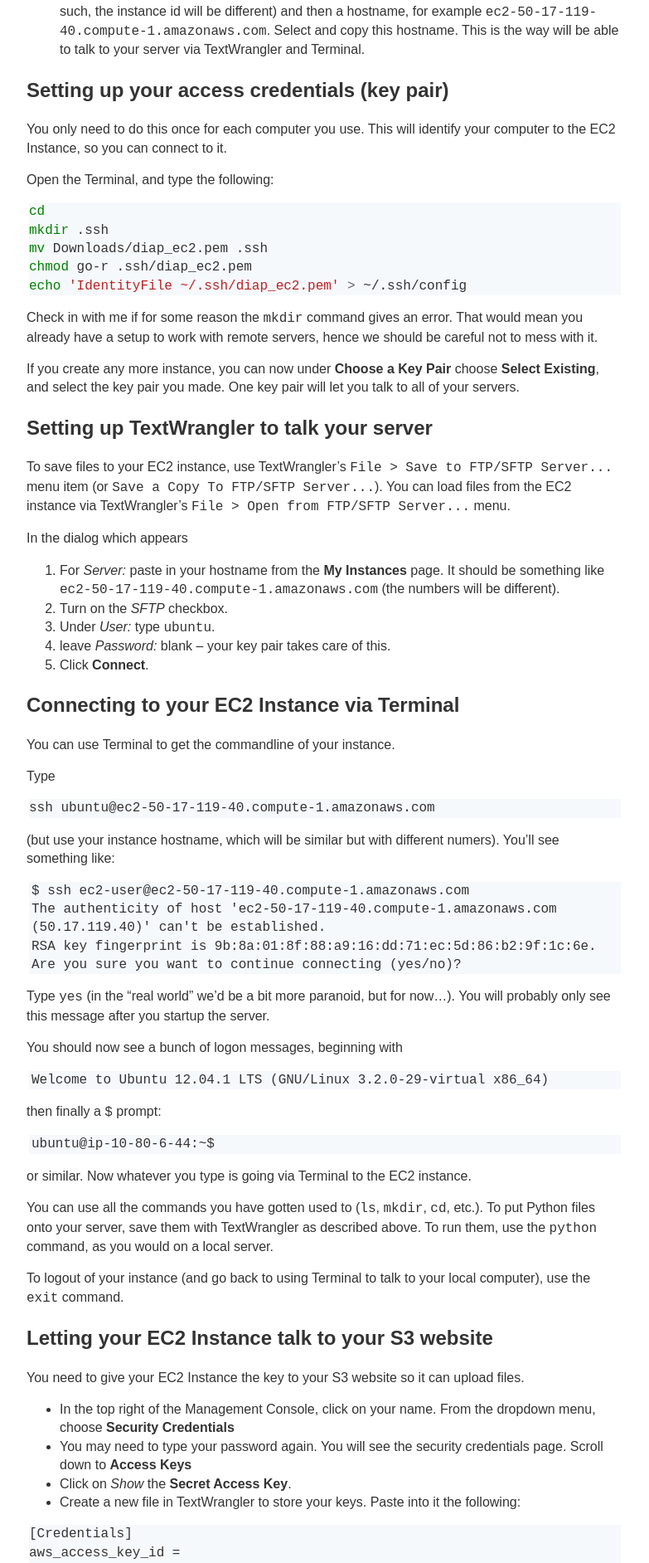
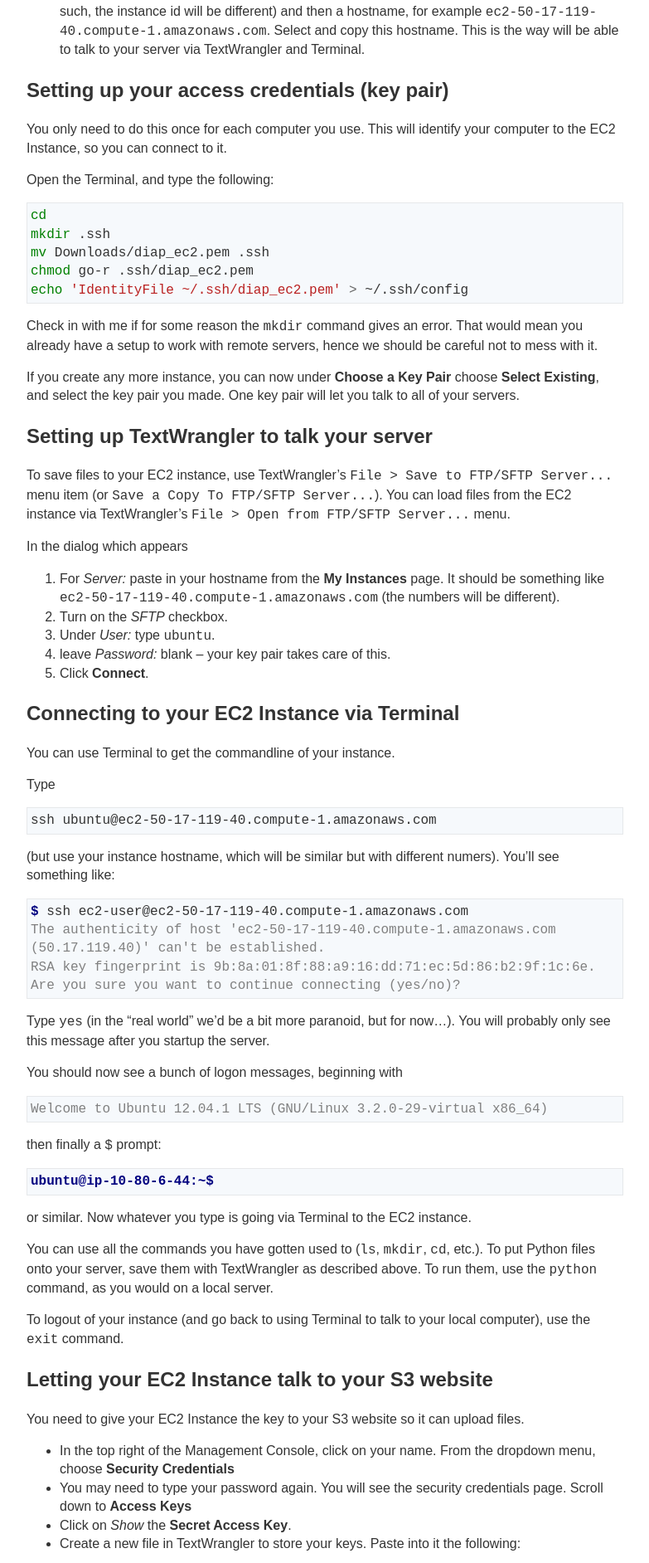
Before and after one commit to dtorop/city-archive-fall12, a Jekyll site: the page built from _posts/2012-10-04-ec2.markdown, in a window 1280 px wide. Shown: the part 858-2742 px from the top of the page at 83% size, without its empty margins (248-1031 px from the left). Built offline with Jekyll 4.4.1, drawn with Linux system fonts in a browser that asks for light colours.

Commit message:
made code samples styled nicer, pygmented appropriately

```diff
--- a/_posts/2012-09-13-filesystem_and_loops.markdown
+++ b/_posts/2012-09-13-filesystem_and_loops.markdown
@@ -103,7 +103,7 @@ mv art_code/* good_art
 
 Try the following examples in Python. You can do this by running Python from the command line and typing code in. You will get a response right away:
 
-{% highlight bash %}
+{% highlight pycon %}
 $ python
 Python 2.7.3rc2 (default, Apr 22 2012, 22:30:17)
 Type "help", "copyright", "credits" or "license" for more information.
@@ -122,7 +122,7 @@ print "Hello, world."
 
 and saved in `Documents` as `hello.py`, you could then in Terminal run it:
 
-{% highlight bash %}
+{% highlight console %}
 $ cd Documents
 $ python hello.py
 Hello, world.
--- a/_posts/2012-10-04-ec2.markdown
+++ b/_posts/2012-10-04-ec2.markdown
@@ -68,20 +68,26 @@ ssh ubuntu@ec2-50-17-119-40.compute-1.amazonaws.com
 
 (but use your instance hostname, which will be similar but with different numers). You’ll see something like:
 
-    $ ssh ec2-user@ec2-50-17-119-40.compute-1.amazonaws.com
-    The authenticity of host 'ec2-50-17-119-40.compute-1.amazonaws.com (50.17.119.40)' can't be established.
-    RSA key fingerprint is 9b:8a:01:8f:88:a9:16:dd:71:ec:5d:86:b2:9f:1c:6e.
-    Are you sure you want to continue connecting (yes/no)?
+{% highlight console %}
+$ ssh ec2-user@ec2-50-17-119-40.compute-1.amazonaws.com
+The authenticity of host 'ec2-50-17-119-40.compute-1.amazonaws.com (50.17.119.40)' can't be established.
+RSA key fingerprint is 9b:8a:01:8f:88:a9:16:dd:71:ec:5d:86:b2:9f:1c:6e.
+Are you sure you want to continue connecting (yes/no)?
+{% endhighlight %}
 
 Type `yes` (in the "real world" we'd be a bit more paranoid, but for now...). You will probably only see this message after you startup the server.
 
 You should now see a bunch of logon messages, beginning with
 
-    Welcome to Ubuntu 12.04.1 LTS (GNU/Linux 3.2.0-29-virtual x86_64)
+{% highlight console %}
+Welcome to Ubuntu 12.04.1 LTS (GNU/Linux 3.2.0-29-virtual x86_64)
+{% endhighlight %}
 
 then finally a `$` prompt:
 
-    ubuntu@ip-10-80-6-44:~$
+{% highlight console %}
+ubuntu@ip-10-80-6-44:~$
+{% endhighlight %}
 
 or similar. Now whatever you type is going via Terminal to the EC2 instance.
 
--- a/css/main.css
+++ b/css/main.css
@@ -166,9 +166,10 @@ a {
     margin-left: 0px;
 }
 
-.highlight {
+.highlight pre {
+    padding: 4px;
     background-color: rgb(246, 249, 252);
-    margin: 3px;
+    border: 1px solid rgb(230,232,234);
 }
 
 
```
